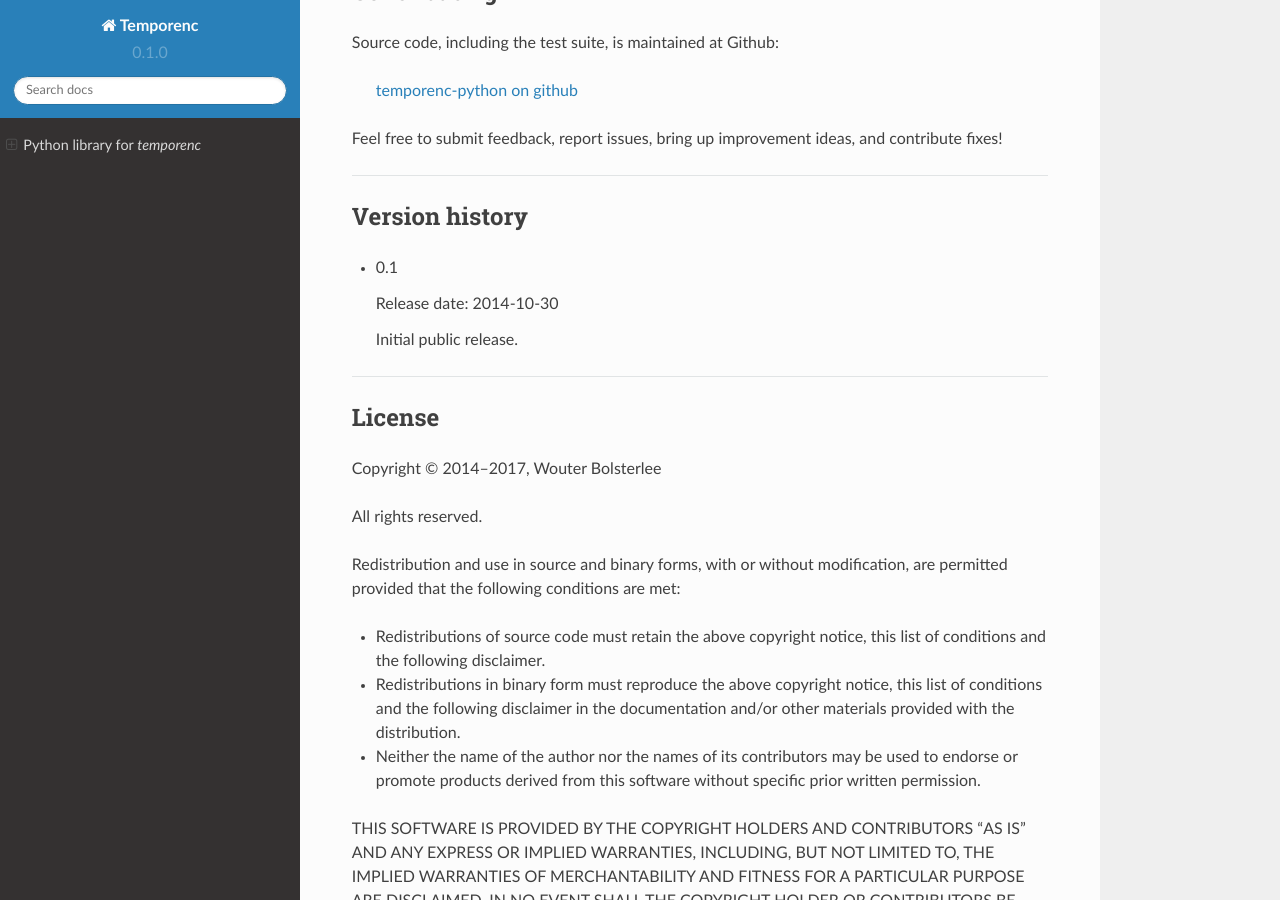
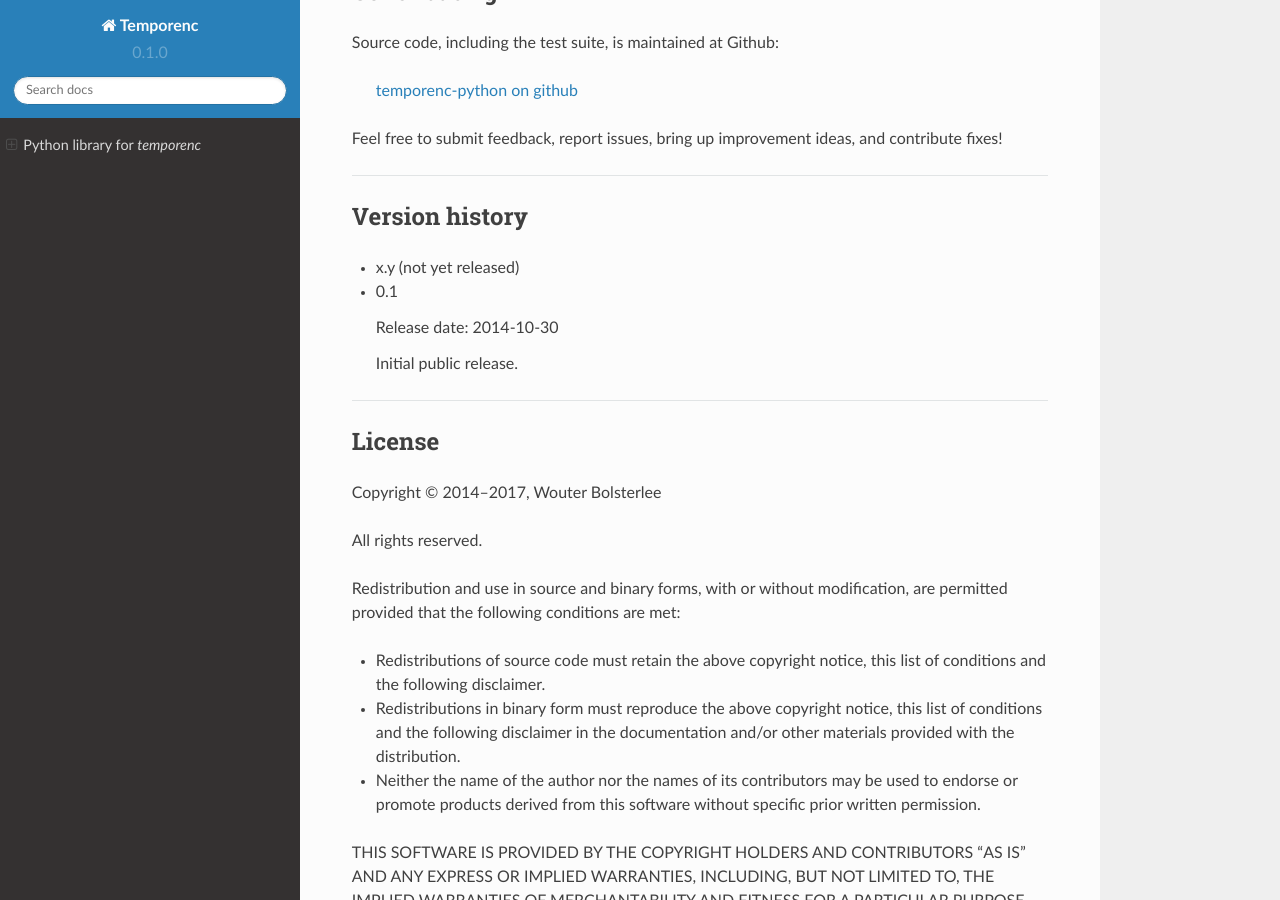
Before and after one commit to temporenc/temporenc-python, a Sphinx documentation site: the page built from doc/index.rst, in a window 1280 px wide and 900 px high, scrolled down 4547 px. Built offline with Sphinx 7.4.7 and the Read the Docs theme 2.0.0, drawn with Linux system fonts in a browser that asks for light colours.

Commit message:
add version history placeholder to docs

```diff
--- a/doc/index.rst
+++ b/doc/index.rst
@@ -217,6 +217,8 @@ ____
 Version history
 ===============
 
+* x.y (not yet released)
+
 * 0.1
 
   Release date: 2014-10-30
```
